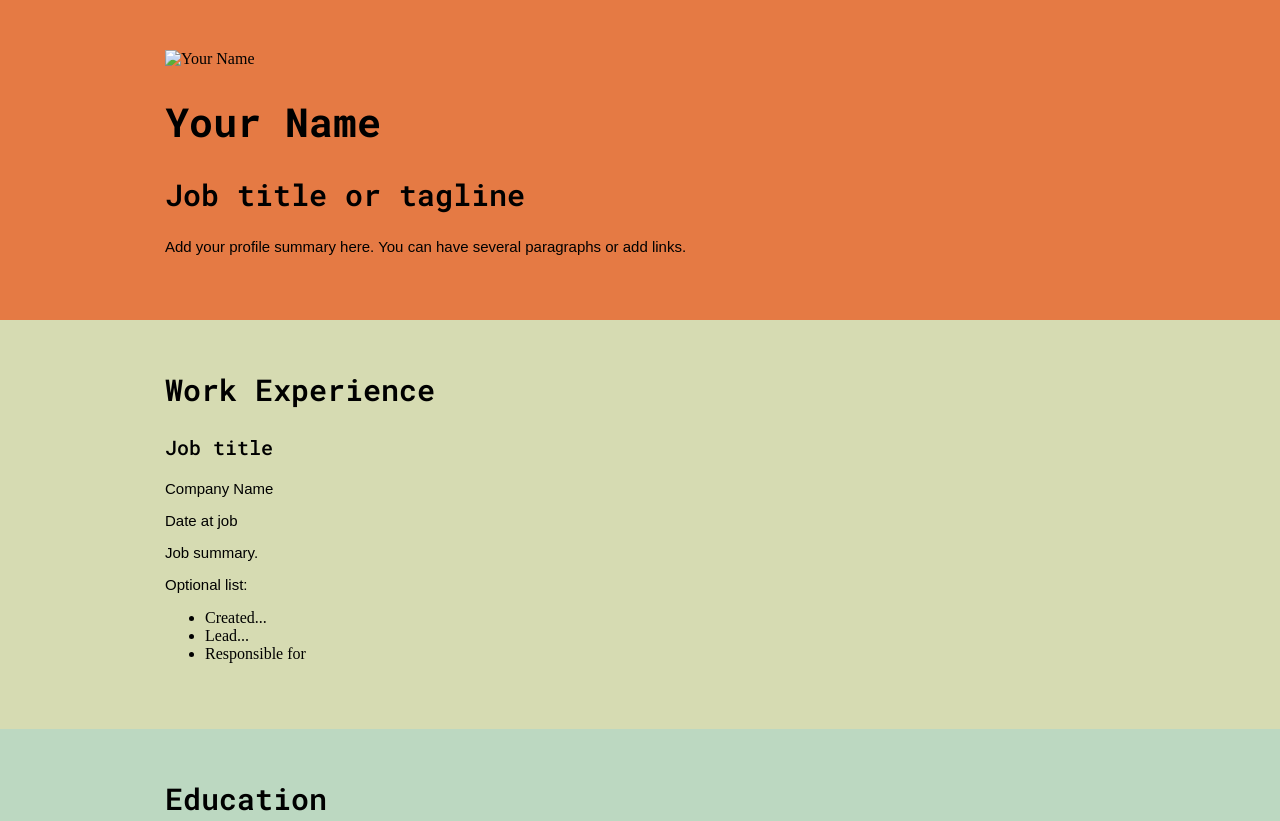
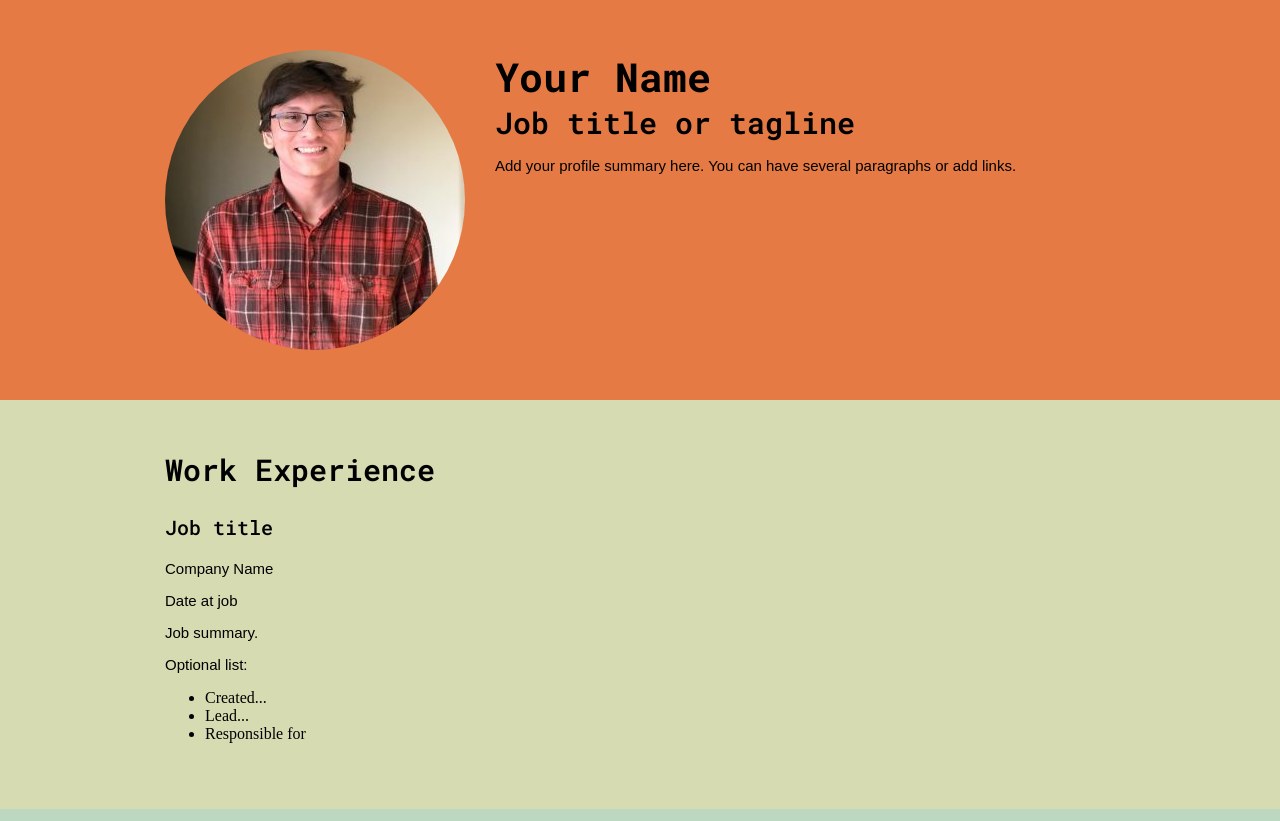
Before and after one commit to AnthonyFrumento/comp484-hw7-main, a plain HTML site: page index.html in a window 1280 px wide. Shown: the top 821 px of the page. Drawn offline with Linux system fonts and the light colour scheme.

Commit message:
finished part 4

```diff
--- a/css/styles.css
+++ b/css/styles.css
@@ -40,6 +40,18 @@ body {
 ------------------------------------*/
 header {
     background: #e57a44;
+    .profile-img {
+        width: 300px;
+        border-radius: 50%;
+        margin-right: 30px;
+        float: left;
+    }
+    h1 {
+        margin: 0;
+    }
+    h2 {
+        margin: 0;
+    }
 }
 
 footer {
@@ -66,6 +78,7 @@ footer {
     max-width: 950px;
     margin: 0 auto;
     padding: 50px;
+    overflow: hidden;
 }
 
 .content-info a{
--- a/index.html
+++ b/index.html
@@ -14,7 +14,7 @@
 
     <header>
     <div class="content-wrap">
-        <img src="your-picture.jpg" alt="Your Name">
+        <img src="images\nicepic.jpg" alt="Joey" class="profile-img">
         <h1>Your Name</h1>
         <h2>Job title or tagline</h2>
         <p>Add your profile summary here. You can have several paragraphs or add links.</p>
```
Also changed, not shown: images/nicepic.jpg (added).
